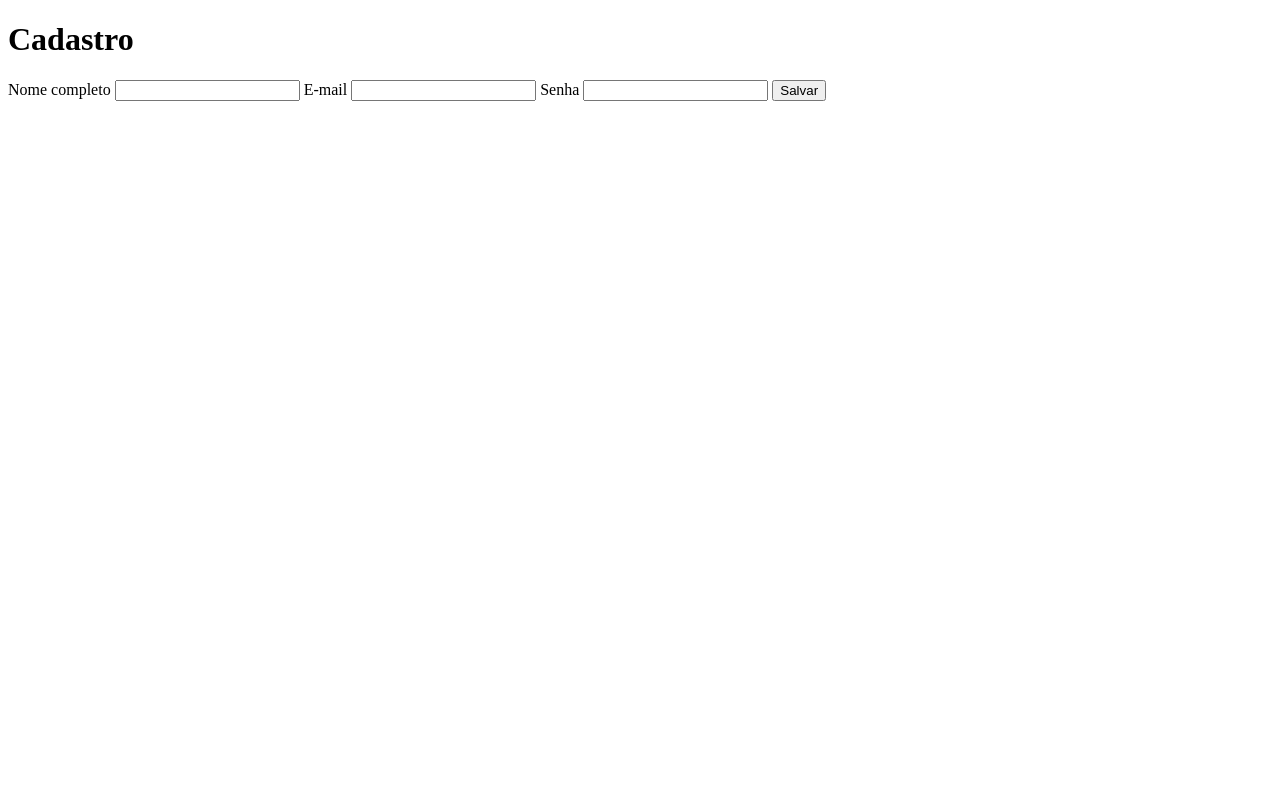
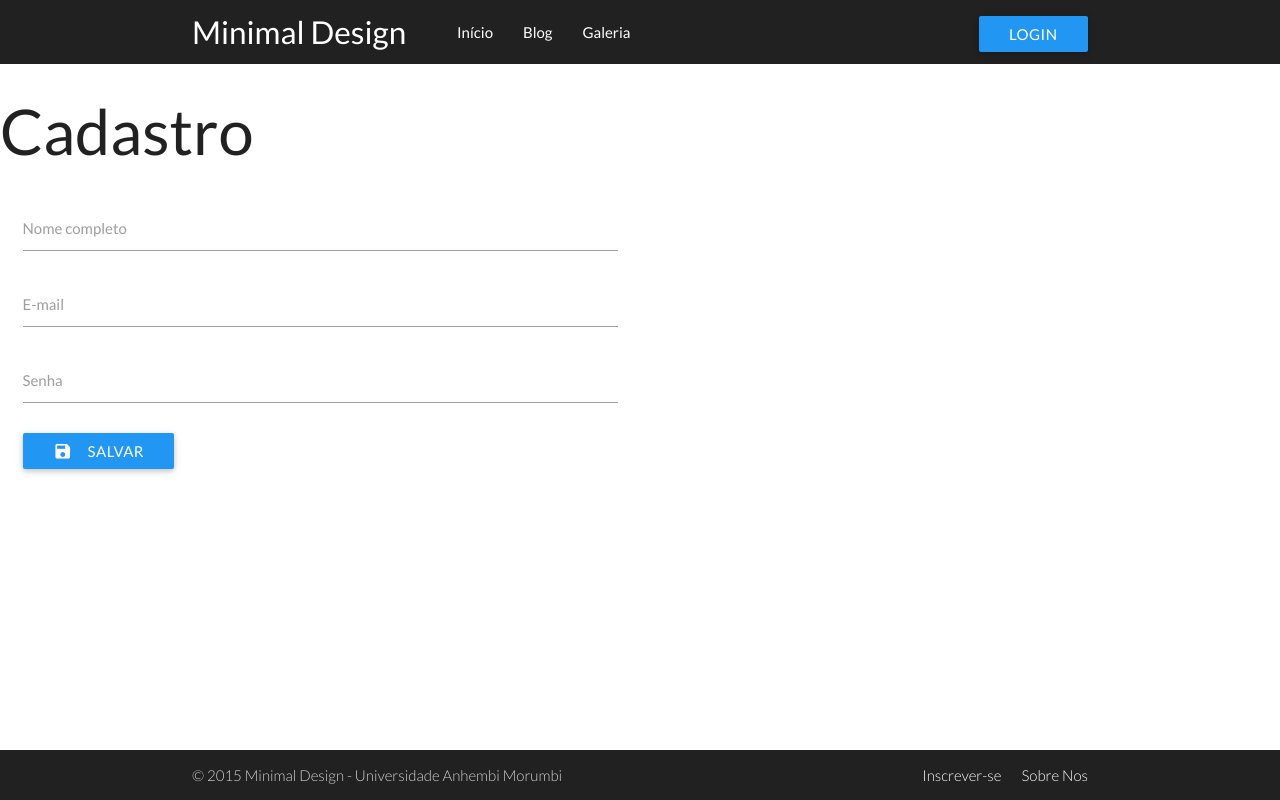
Before and after one commit to andytsunami/minimal, a PHP site: page /projects/cadastro.php in a window 1280 px wide. Run offline with PHP 8.4, Linux system fonts and the light colour scheme; some libraries are stand-ins or nearby versions.

Commit message:
Tela de cadastro e cabecalho com rodape

```diff
--- /dev/null
+++ b/cabecalho.php
@@ -0,0 +1,93 @@
+<!DOCTYPE html PUBLIC "-//W3C//DTD XHTML 1.0 Transitional//EN" "http://www.w3.org/TR/xhtml1/DTD/xhtml1-transitional.dtd">
+  <html>
+    <head>
+      <!--Import Google Icon Font-->
+      <link href="http://fonts.googleapis.com/icon?family=Material+Icons" rel="stylesheet">
+      <link href='https://fonts.googleapis.com/css?family=Lato:400,400italic,700,700italic,900,900italic,300italic,300,100italic,100' rel='stylesheet' type='text/css'>
+      <!--Import materialize.css-->
+      <link type="text/css" rel="stylesheet" href="css/materialize.css"  media="screen,projection"/>
+      <link type="text/css" rel="stylesheet" href="css/style.css"  media="screen,projection"/>
+      <!--Import jQuery before materialize.js-->
+      <script type="text/javascript" src="https://code.jquery.com/jquery-2.1.1.min.js"></script>
+      <script type="text/javascript" src="js/materialize.min.js"></script>
+      <!--Let browser know website is optimized for mobile-->
+      <meta name="viewport" content="width=device-width, initial-scale=1.0"/>
+
+      <meta charset="UTF-8">
+
+        <script type="text/javascript">
+          $(document).ready(function(){
+          // the "href" attribute of .modal-trigger must specify the modal ID that wants to be triggered
+          $('.modal-trigger').leanModal();
+        });
+          </script>
+
+    </head>
+
+    <body>
+
+  <header>
+<!-- Start Navigation -->
+  <div class="navbar-fixed">
+  <nav class="no-shadow">
+    <div class="nav-wrapper grey darken-4">
+    <div class="container">
+      <a href="#" class="brand-logo">Minimal Design</a>
+
+
+      <!-- Mobile Hamburguer Icon -->
+      <a href="#" data-activates="side-nav" class="button-collapse"><i class="material-icons">menu</i></a>
+
+      <!-- Menu Links -->
+      <div class="row">
+      <ul class="left hide-on-med-and-down" style="margin-left: 250px;">
+        <li><a href="index.php">Início</a></li>
+        <li><a href="blog.php">Blog</a></li>
+        <li><a href="galeria.php">Galeria</a></li>
+      </ul>
+      <ul class="right hide-on-med-and-down">
+        <li id="user_login">
+        <!-- Modal Trigger -->
+        <button data-target="modal1" class="waves-effect waves-light btn modal-trigger blue">Login</button>
+        </li>
+      </ul>
+      </div>
+
+      <ul class="side-nav">
+        <li><a href="#">Início</a></li>
+        <li><a href="#">Blog</a></li>
+        <li><a href="#">Galeria</a></li>
+        <li><a href="#">Sobre</a></li>
+      </ul>
+
+    </div>
+    </div>
+  </nav>
+  </div>
+<!-- End Navigation -->
+  </header>
+
+        <!-- Modal Structure -->
+          <div id="modal1" class="modal">
+            <div class="modal-content">
+              <h4>Login</h4>
+              <form class="center">
+      <div class="row">
+        <div class="input-field col s12">
+          <input id="email" type="email" class="validate">
+          <label for="email">Email</label>
+        </div>
+      </div>
+      <div class="row">
+        <div class="input-field col s12">
+          <input id="password" type="password" class="validate">
+          <label for="password">Senha</label>
+        </div>
+      </div>
+              </form>
+            </div>
+          <div class="modal-footer">
+            <a href="#!" class=" modal-action modal-close waves-effect waves-light btn-flat">Entrar</a>
+            <a href="cadastro.php" class="waves-effect waves-light btn-flat">Cadastrar</a>
+          </div>
+        </div>
--- a/cadastro.php
+++ b/cadastro.php
@@ -8,25 +8,35 @@
 	mysql_select_db($banco);
 
 
-
+include("cabecalho.php");
 ?>
 
-<!DOCTYPE html>
-<html>
-<head>
-	<title>Cadastro</title>
-</head>
-<body>
+
 	<h1>Cadastro</h1>
-	<form>
+	<main>
+	<div class="row">
+		<form class="col s6" method="post">
+			<div class="row">
+	        	<div class="input-field col s12">
 					<label>Nome completo</label>
 					<input type="text" name="nome" />
+				</div>
+				<div class="input-field col s12">
 					<label>E-mail</label>
 					<input type="text" name="email" />
+				</div>
+				<div class="input-field col s12">
 					<label>Senha</label>
 					<input type="password" name="senha" />
+				</div>
+				<div class="input-field col s12">
+					<button class="waves-effect waves-light btn blue" type="button"><i class="material-icons left">save</i>Salvar</button>
+				</div>
 
-		<input type="button" value="Salvar" />
+			</div>
 		</form>
-</body>
-</html>
+	</div>
+	</main>
+<?php
+	include("rodape.php");
+?>
--- /dev/null
+++ b/rodape.php
@@ -0,0 +1,15 @@
+
+<!-- Footer -->
+  <footer class="page-footer">
+  <div class="footer-copyright grey darken-4">
+    <div class="container">
+      © 2015 Minimal Design - Universidade Anhembi Morumbi
+      <a class="white-text right" href="sobre_nos.php" style="margin-left: 20px;">Sobre Nos</a>
+      <a class="white-text right" href="inscreva_se.php">Inscrever-se</a>
+    </div>
+  </div>
+  </footer>
+
+
+    </body>
+  </html>
```
Also changed, not shown: index.php (+9 -117 lines). Lines whose indentation alone changed are shown as unchanged.
